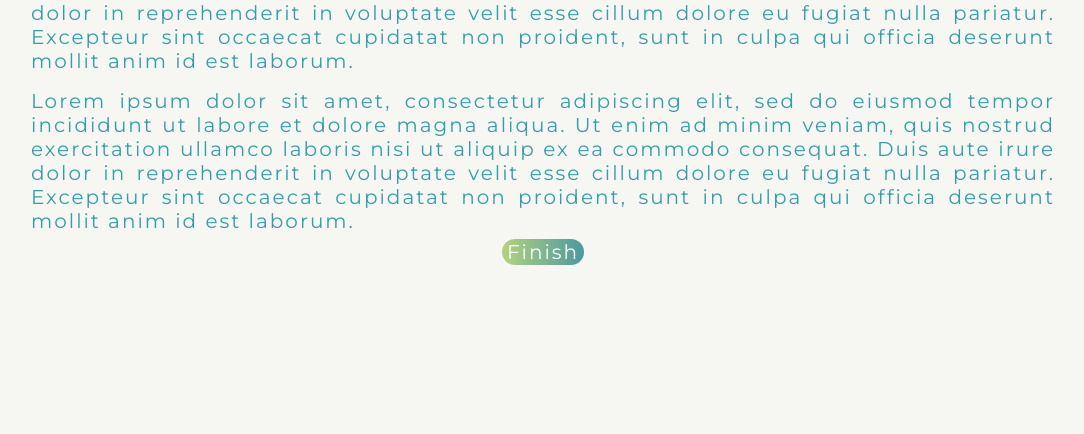
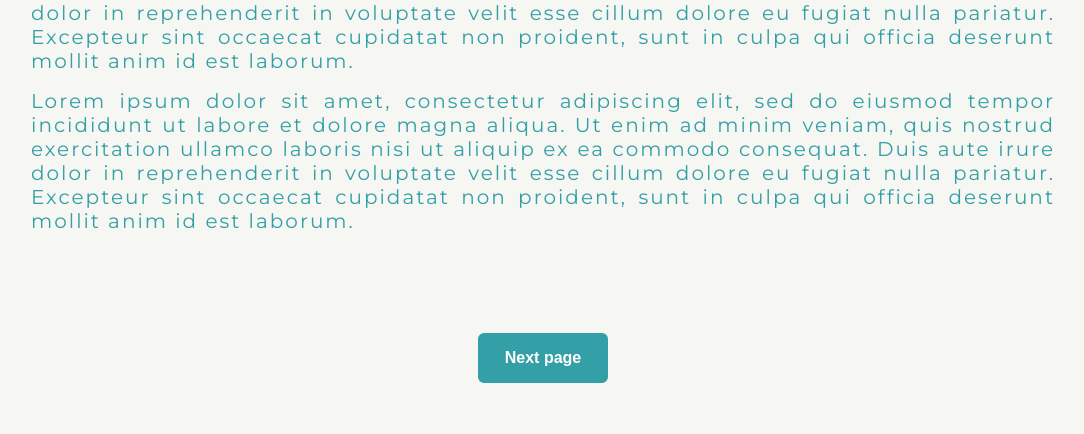
Before and after one commit to ghalifaten/MoMeEnT-Project, a Flask app: page /experiment4 in a window 1280 px wide. Shown: the part 366-800 px from the top of the page, without its empty margins (97-1181 px from the left). Run offline with Flask 2, Linux system fonts and the light colour scheme; some libraries are stand-ins or nearby versions; some web fonts are replaced.

Commit message:
re-style buttons

```diff
--- a/web_interface/src/static/styles/styles.css
+++ b/web_interface/src/static/styles/styles.css
@@ -83,25 +83,6 @@
     }
 
     /*Styling of scroll buttons "Scroll down" / "scroll right"*/
-    .link {
-        text-decoration: none;
-        border-radius: 1rem;
-        padding: 1px 5px 1px;
-        color: white;
-        background: linear-gradient(to right, #b3d37e, #4a9a9e);
-        transition: all 0.5s cubic-bezier(0.47, 1.59, 0.33, 1.53);
-        text-align: center;
-        width: fit-content;
-        display: block;
-        margin: auto;
-        position: relative;
-        top: -10px;
-    }
-
-    .link:hover {
-        padding: 1px 10px 1px;
-    }
-
     #scroll-down {
         display: block;
         margin: auto;
@@ -110,17 +91,22 @@
     }
 
     /*Styling buttons*/
+    .link-btn {
+        display: block;
+        margin: auto;
+        position: relative;
+    }
+
     button {
         border-radius: 6px;
-        border: 2px solid #52a9af;
+        border: 2px solid #339fa6;
         width: 130px;
         height: 50px;
-        background-color: #52a9af;
+        background-color: #339fa6;
         color: white;
         font-size: 16px;
         font-weight: bold;
         cursor: pointer;
-
     }
 
     button:hover {
--- a/web_interface/src/templates/experiment_0.html
+++ b/web_interface/src/templates/experiment_0.html
@@ -95,7 +95,7 @@
 
                     </div>
                     <div style="clear:both">
-                        <p style="margin-top: 100px;"><button class="link" id="link-to-quests" onclick="location.href='/questions'" disabled>Next page</button></p>
+                        <p style="margin-top: 100px;"><button class="link-btn" id="link-to-quests" onclick="location.href='/questions'" disabled>Next page</button></p>
                     </div>
                 </div>
             </div>
--- a/web_interface/src/templates/experiment_1.html
+++ b/web_interface/src/templates/experiment_1.html
@@ -149,7 +149,9 @@
 
 
                     <div style="clear:both">
-                        <p style="margin-top: 100px;"><a class="link" href="/experiment2">Next experiment</a></p>
+                        <p style="margin-top: 100px;">
+                            <button class="link-btn" id="link-to-exp2" onclick="location.href='/experiment2'">Next page</button>
+                        </p>
                     </div>
                 </div>
             </div>
--- a/web_interface/src/templates/experiment_2.html
+++ b/web_interface/src/templates/experiment_2.html
@@ -86,7 +86,9 @@
                         dolor in reprehenderit in voluptate velit esse cillum dolore eu fugiat nulla pariatur. Excepteur sint occaecat cupidatat non
                         proident, sunt in culpa qui officia deserunt mollit anim id est laborum.</p>
 
-                    <p><a class="link" href="/experiment3">Next experiment</a></p>
+                    <p style="margin-top: 100px;">
+                        <button class="link-btn" id="link-to-exp3" onclick="location.href='/experiment3'">Next page</button>
+                    </p>
 
                 </div>
             </div>
--- a/web_interface/src/templates/experiment_3.html
+++ b/web_interface/src/templates/experiment_3.html
@@ -75,7 +75,9 @@
                         dolor in reprehenderit in voluptate velit esse cillum dolore eu fugiat nulla pariatur. Excepteur sint occaecat cupidatat non
                         proident, sunt in culpa qui officia deserunt mollit anim id est laborum.</p>
 
-                    <p><a class="link" href="/experiment4">Next experiment</a></p>
+                    <p style="margin-top: 100px;">
+                        <button class="link-btn" id="link-to-exp4" onclick="location.href='/experiment4'">Next page</button>
+                    </p>
 
                 </div>
             </div>
--- a/web_interface/src/templates/experiment_4.html
+++ b/web_interface/src/templates/experiment_4.html
@@ -68,7 +68,10 @@
                         dolor in reprehenderit in voluptate velit esse cillum dolore eu fugiat nulla pariatur. Excepteur sint occaecat cupidatat non
                         proident, sunt in culpa qui officia deserunt mollit anim id est laborum.</p>
 
-                    <p><a class="link" href="/conclusion">Finish</a></p>
+                    <p style="margin-top: 100px;">
+                        <button class="link-btn" id="link-to-conclusion" onclick="location.href='/conclusion'">Next page</button>
+                    </p>
+
 
                 </div>
             </div>
--- a/web_interface/src/templates/questions.html
+++ b/web_interface/src/templates/questions.html
@@ -77,7 +77,7 @@
     </div>
 
     <div style="clear:both">
-        <p style="margin-top: 100px;"><a class="link" id="link-to-exp1" href="/experiment1">Next page</a></p>
+        <p style="margin-top: 100px;"><button class="link-btn" id="link-to-exp1" onclick="location.href='/experiment1'">Next page</button></p>
     </div>
 
 
```
Also changed, not shown: web_interface/src/templates/index.html (+6 -2 lines), web_interface/src/static/plots/demo_qualtrics.jpg.
